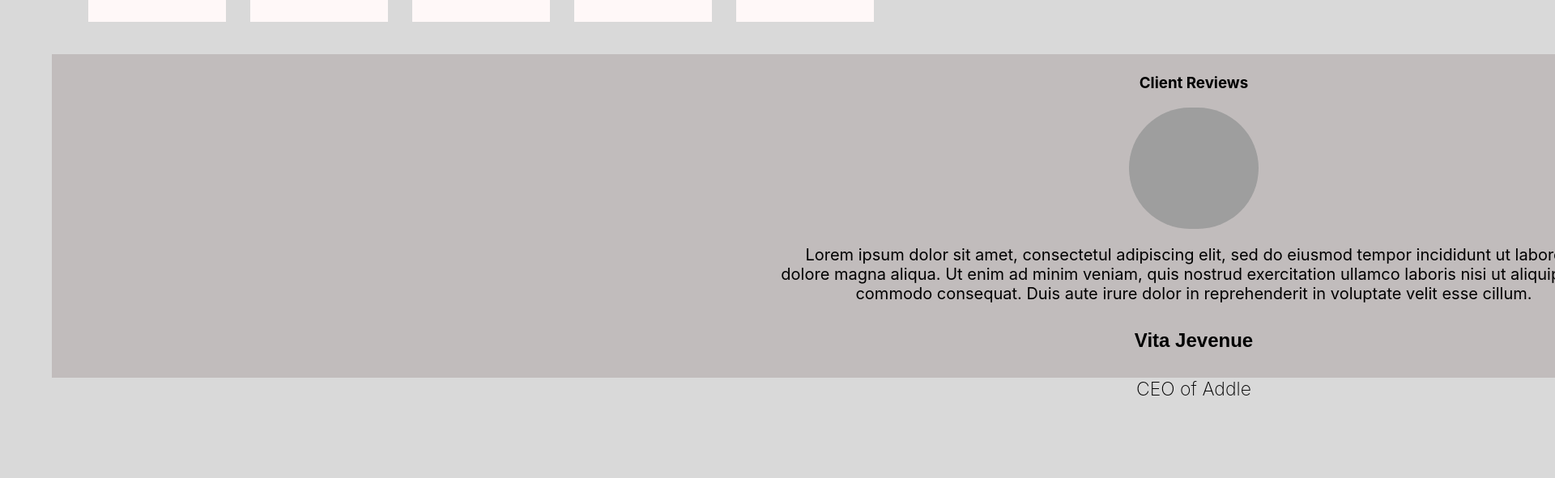
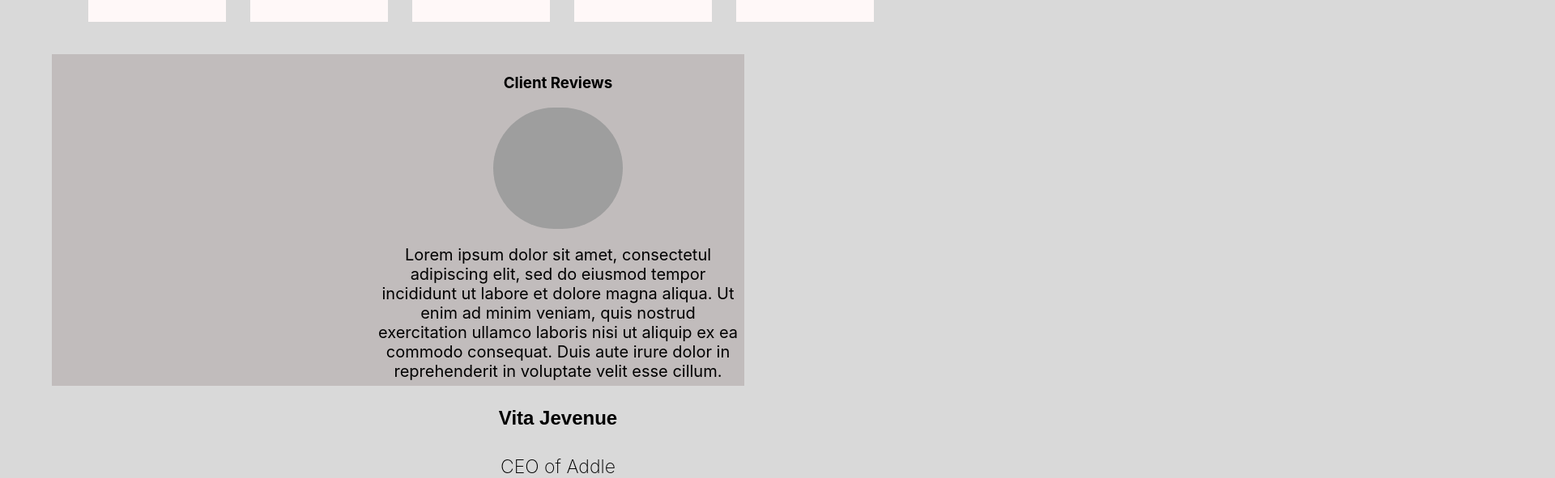
Before and after one commit to Victoria7848/Clones_59, a plain HTML site: page index.html in a window 1280 px wide. Shown: the part 1705-2296 px from the top of the page at 81% size, 1920 px wide, since content can reach past the window. Before the commit the page ends 2236 px from the top, so only its background shows below. Drawn offline with Linux system fonts and the light colour scheme; grey boxes are pictures that could not be loaded.

Commit message:
Update style.css

```diff
--- a/style.css
+++ b/style.css
@@ -167,10 +167,10 @@ article:hover {
 }
 
 .principle {
-    width: 1020px;
-    height: 390px;
+    width: 450px;
+    height: 400px;
     text-align: center;
-    padding-left: 900px;
+    padding-left: 400px;
     background-color: #C1BCBC;
     font-family: 'Inter';
 }
```
